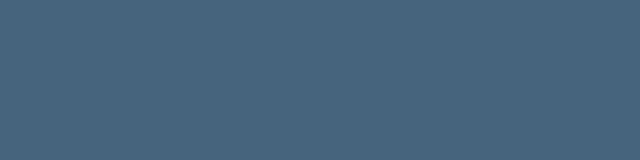
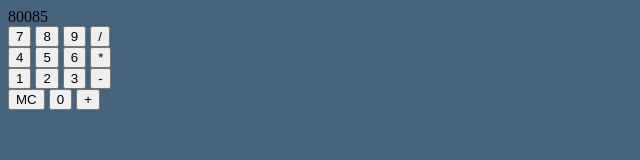
Before and after one commit to SeanClancyRyerson/calculator, a plain HTML site: page index.html in a window 1280 px wide. Shown: the whole page, without its empty margins (0-640 px from the left). Drawn offline with Linux system fonts and the light colour scheme.

Commit message:
Create basic calculator buttons and screen

```diff
--- a/index.html
+++ b/index.html
@@ -9,6 +9,31 @@
     <link rel="stylesheet" href="style.css">
 </head>
 <body>
-
+    <div class="calculator">
+        <div class="screen">80085</div>
+        <div class="calcRow">
+            <button>7</button>
+            <button>8</button>
+            <button>9</button>
+            <button>/</button>
+        </div>
+        <div class="calcRow">
+            <button>4</button>
+            <button>5</button>
+            <button>6</button>
+            <button>*</button>
+        </div>
+        <div class="calcRow">
+            <button>1</button>
+            <button>2</button>
+            <button>3</button>
+            <button>-</button>
+        </div>
+        <div class="calcRow">
+            <button>MC</button>
+            <button>0</button>
+            <button>+</button>
+        </div>
+    </div>
 </body>
 </html>
```
